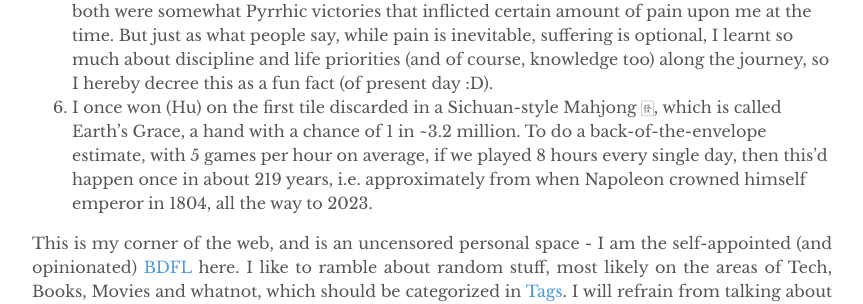
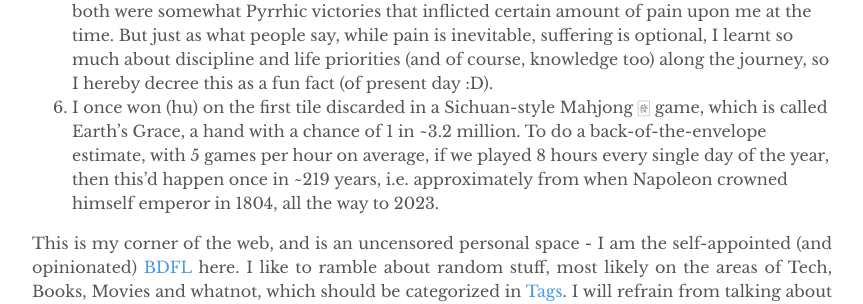
Before and after one commit to yuexiaofeng/yuexiaofeng.github.io, a Jekyll site: the page built from about.md, in a window 1280 px wide. Shown: the part 1273-1577 px from the top of the page, without its empty margins (208-1071 px from the left). Built offline with Jekyll 4.4.1, drawn with Linux system fonts in a browser that asks for light colours.

Commit message:
updated mahjong about

```diff
--- a/about.md
+++ b/about.md
@@ -20,7 +20,7 @@ Some fun facts about myself:
 3. I don't like labels on myself (definitely not a nihilist) but I have to admit that I am a huge fan of [Rick and Morty](https://www.imdb.com/title/tt2861424/){:target="_blank"}. Do yourself a favor, watch it if you haven't.
 4. I used to study in Harbin, a city in Northern China that's not far from Siberia. Winter there can be -30 degrees Celsius (sounds familiar eh?).
 5. I have two master's degrees - one in math; the other in computer science. Barely a *fun* fact as both were somewhat Pyrrhic victories that inflicted certain amount of pain upon me at the time. But just as what people say, while pain is inevitable, suffering is optional, I learnt so much about discipline and life priorities (and of course, knowledge too) along the journey, so I hereby decree this as a fun fact (of present day :D).
-6. I once won (Hu) on the first tile discarded in a Sichuan-style Mahjong 🀅, which is called Earth's Grace, a hand with a chance of 1 in ~3.2 million. To do a back-of-the-envelope estimate, with 5 games per hour on average, if we played 8 hours every single day, then this’d happen once in about 219 years, i.e. approximately from when Napoleon crowned himself emperor in 1804, all the way to 2023.
+6. I once won (hu) on the first tile discarded in a Sichuan-style Mahjong 🀅 game, which is called Earth's Grace, a hand with a chance of 1 in ~3.2 million. To do a back-of-the-envelope estimate, with 5 games per hour on average, if we played 8 hours every single day of the year, then this’d happen once in ~219 years, i.e. approximately from when Napoleon crowned himself emperor in 1804, all the way to 2023.
 
 This is my corner of the web, and is an uncensored personal space - I am the self-appointed (and opinionated) [BDFL](https://en.wikipedia.org/wiki/Benevolent_dictator_for_life){:target="_blank"} here. I like to ramble about random stuff, most likely on the areas of Tech, Books, Movies and whatnot, which should be categorized in <a href="/tags">Tags</a>. I will refrain from talking about politics of any kind though, in case I need to run for office one day!
 
```
